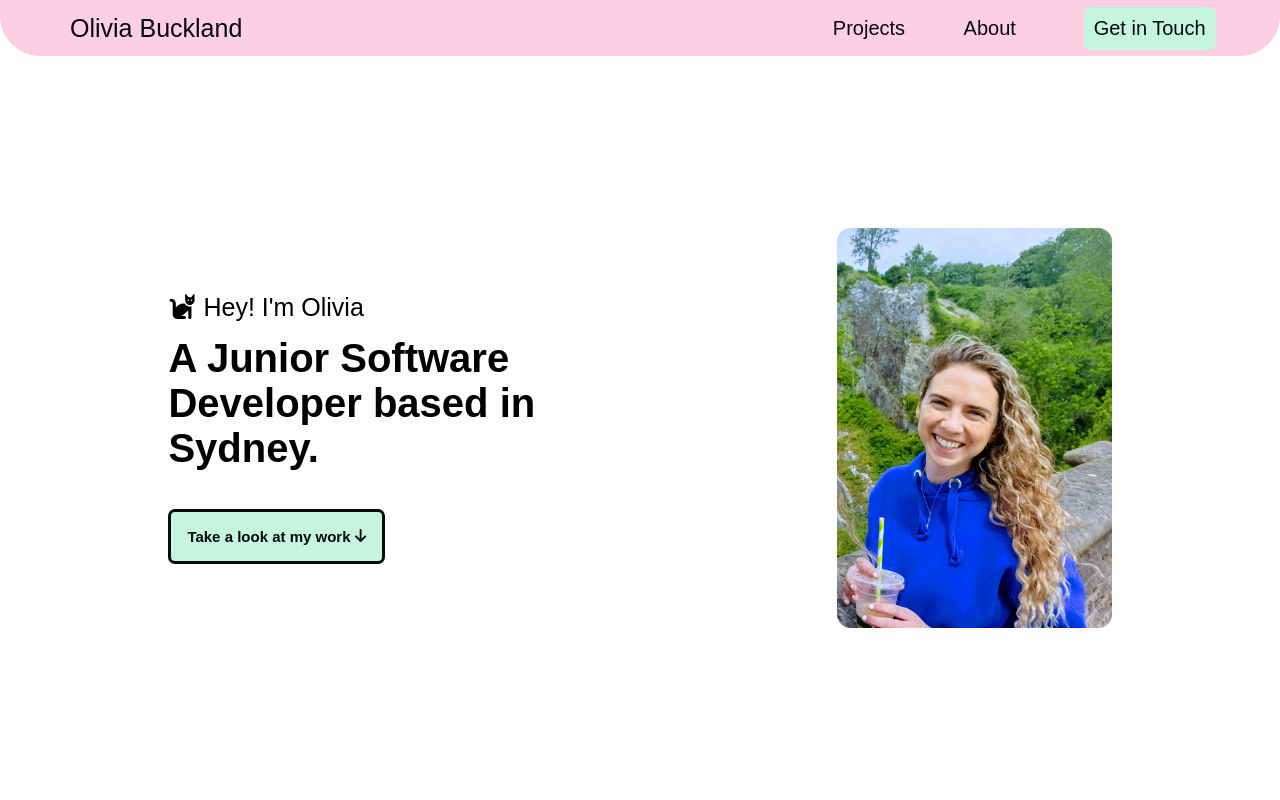
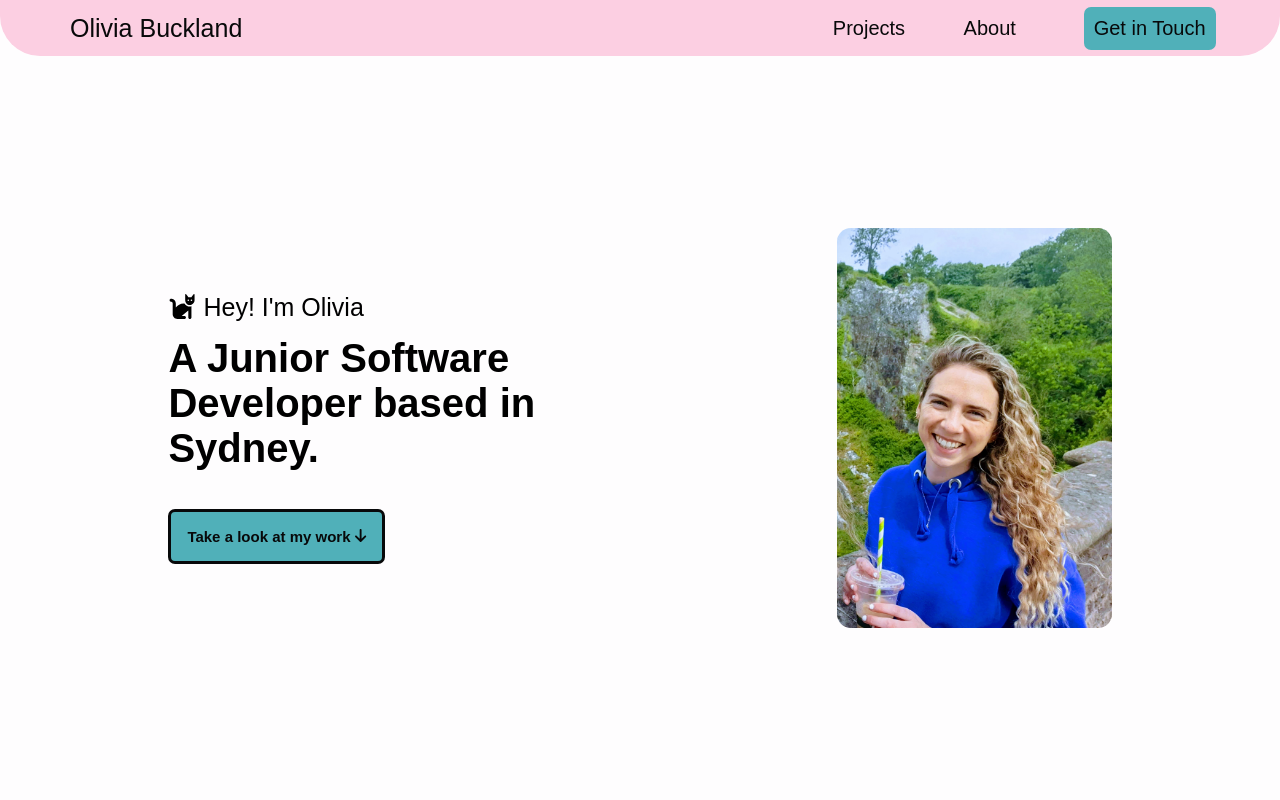
Before and after one commit to OBuckland/portfolio-v2, a React (Create React App) app: page / in a window 1280 px wide. Shown: the top 800 px of the page. Built offline with nearby package versions, Linux system fonts and the light colour scheme; a web font is replaced by a local one.

Commit message:
change primary blue colour

```diff
--- a/src/variables.scss
+++ b/src/variables.scss
@@ -1,5 +1,8 @@
 $colour-primary-pink: #FCCFE2;
-$colour-primary-blue: #C5F4E0;
+$colour-primary-blue: #50b0b9;
+// $colour-primary-blue: #a8bff0;
+// $colour-primary-blue: #093824;
+// $colour-primary-blue: #C5F4E0;
 $colour-primary-grey: #08090A;
 
 // $colour-primary-grey: #6D6875;
```
